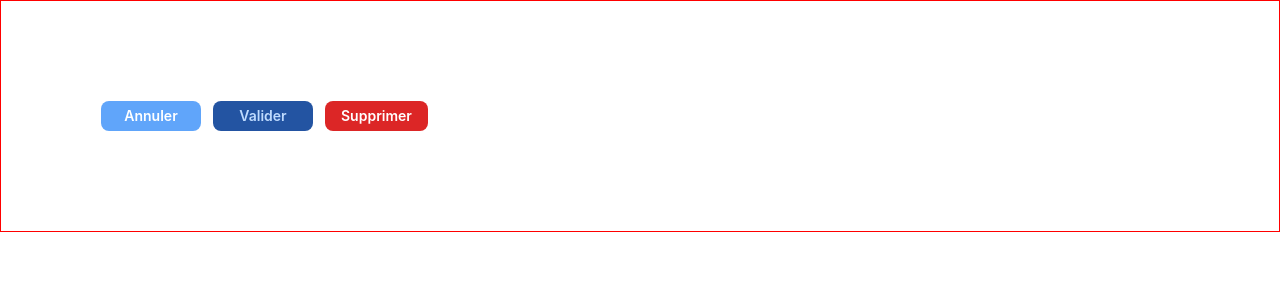
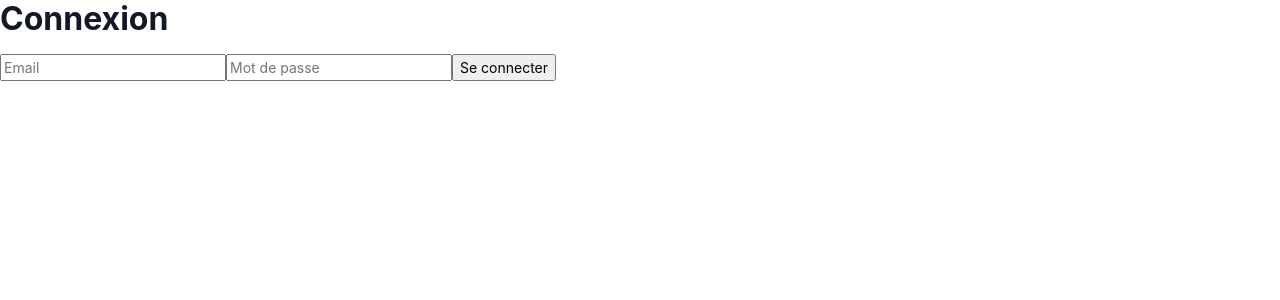
Before and after one commit to FloCheru/crm-ABC-cours, a React (Vite) app in the folder abc-cours-crm/: page / in a window 1280 px wide. Shown: the top 300 px of the page. Built offline with nearby package versions, Linux system fonts and the light colour scheme.

Commit message:
Refactor : Home page renommée en Admin page

```diff
--- a/abc-cours-crm/src/main.tsx
+++ b/abc-cours-crm/src/main.tsx
@@ -2,13 +2,15 @@
 import { createRoot } from "react-dom/client";
 import "./index.css";
 import { BrowserRouter, Routes, Route } from "react-router-dom";
-import Home from "./pages/Home";
+import Admin from "./pages/Admin";
+import Login from "./pages/Login";
 
 createRoot(document.getElementById("root")!).render(
   <StrictMode>
     <BrowserRouter>
       <Routes>
-        <Route path="/" element={<Home />} />
+        <Route path="/" element={<Login />} />
+        <Route path="/admin" element={<Admin />} />
       </Routes>
     </BrowserRouter>
   </StrictMode>
--- /dev/null
+++ b/abc-cours-crm/src/pages/Admin.tsx
@@ -0,0 +1,17 @@
+import React from "react";
+import { useLocation } from "react-router-dom";
+import { Navbar } from "../components/navbar/Navbar";
+
+const Admin: React.FC = () => {
+  const location = useLocation();
+
+  console.log(location.pathname);
+
+  return (
+    <div style={{ border: "1px solid red" }}>
+      <Navbar activePath={location.pathname} />
+    </div>
+  );
+};
+
+export default Admin;
--- a/abc-cours-crm/src/pages/Home.tsx
+++ /dev/null
@@ -1,19 +0,0 @@
-import React from "react";
-import { ButtonGroup } from "../components/button/ButtonGroup";
-
-const Home: React.FC = () => {
-  return (
-    <div style={{ padding: "100px", border: "1px solid red" }}>
-      <ButtonGroup
-        variant="triple"
-        buttons={[
-          { text: "Annuler", variant: "secondary" },
-          { text: "Valider", variant: "primary" },
-          { text: "Supprimer", variant: "error" },
-        ]}
-      />
-    </div>
-  );
-};
-
-export default Home;
```
